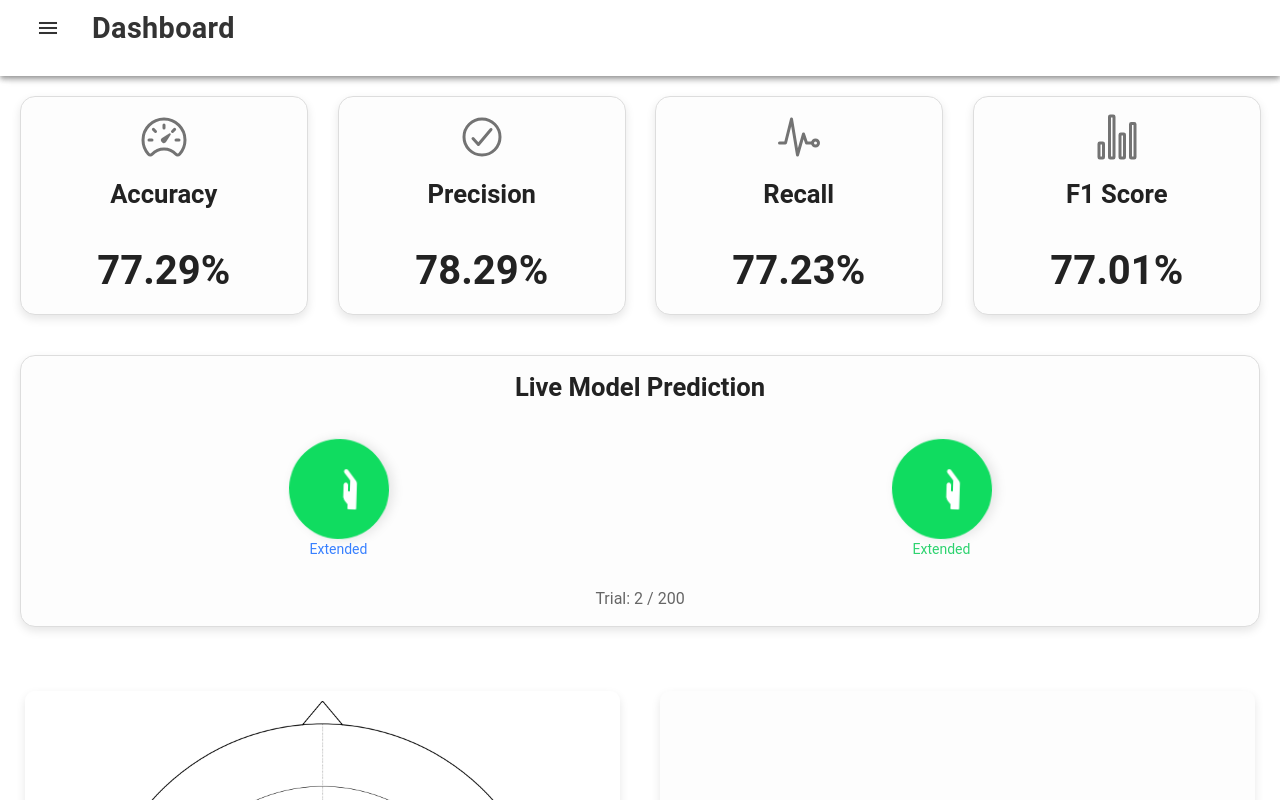
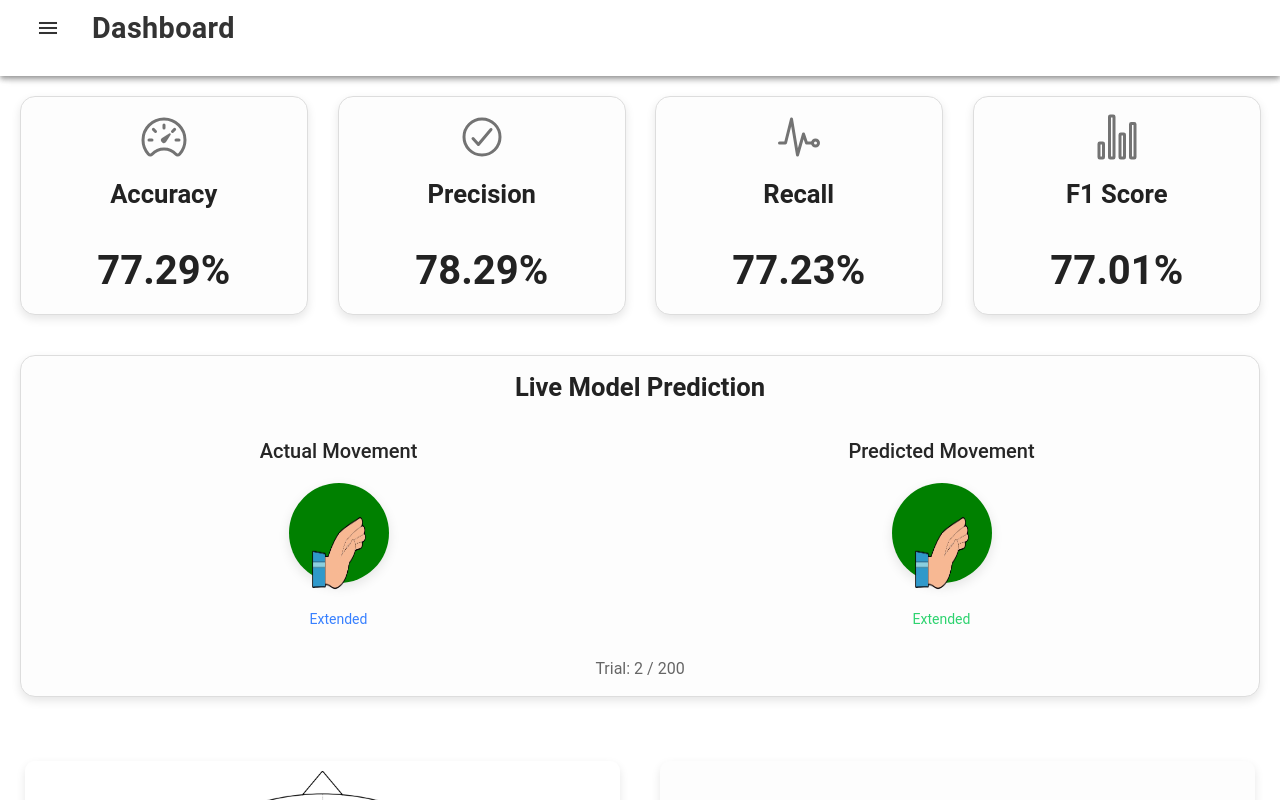
Before and after one commit to meneerfrikkie/MachineLearningDashboard, a React (Vite) app: page /home in a window 1280 px wide. Built offline with nearby package versions, Linux system fonts and the light colour scheme.

Commit message:
style: Using .png Images for Model

```diff
--- a/src/pages/WristPredictionAnimation.tsx
+++ b/src/pages/WristPredictionAnimation.tsx
@@ -1,9 +1,11 @@
 import React, { useState, useEffect } from 'react';
 import Papa from 'papaparse';
-import { IonText, IonRow, IonCol, IonCardTitle, IonCard, IonCardHeader, IonCardContent } from '@ionic/react';
+import { IonText, IonRow, IonCol, IonCardTitle, IonCard, IonCardHeader, IonCardContent, IonTitle } from '@ionic/react';
 import { motion } from 'framer-motion';
-import { IoHandLeft, IoHandLeftOutline } from 'react-icons/io5'; // Icons for wrist states
-import { FaHandHolding } from "react-icons/fa";
+
+// Replace with actual image paths for wrist flexion/extension
+import wristFlexionImage from '/images/WristFlexion.png';
+import wristExtensionImage from '/images/WristExtention.png';
 
 interface PredictionData {
   actual: string;
@@ -40,14 +42,9 @@ const WristPredictionAnimation: React.FC = () => {
 
   const getWristPosition = (value: string) => parseInt(value) === 1 ? "Extended" : "Flexed";
 
-  const getRotationAngle = (position: string) => {
-    // Extended -> 90 degrees right; Flexed -> 180 degrees down
-    return position === "Extended" ? -90 : 90;
-  };
-
-  const renderWristIcon = (position: string) => {
-    // Change icon appearance based on position
-    return position === "Extended" ? <FaHandHolding className="hand-icon" /> : <FaHandHolding className="hand-icon" />;
+  const renderWristImage = (position: string) => {
+    // Use corresponding images for wrist positions
+    return position === "Extended" ? wristExtensionImage : wristFlexionImage;
   };
 
   const isMatch = data[currentIndex]?.actual === data[currentIndex]?.predicted;
@@ -58,31 +55,53 @@ const WristPredictionAnimation: React.FC = () => {
         <IonCardTitle>Live Model Prediction</IonCardTitle>
       </IonCardHeader>
       <IonCardContent>
-        <IonRow className="prediction-row">
+        <IonRow className="prediction-row" style={{ textAlign: 'center' }}>
+          {/* Actual Movement (Always Green) */}
           <IonCol size="6">
+            <IonCardTitle style={{ marginBottom: '20px'}}>Actual Movement</IonCardTitle>
             <motion.div
-              className={`circle ${isMatch ? 'match' : 'mismatch'}`}
-              animate={{ rotate: getRotationAngle(getWristPosition(data[currentIndex]?.actual)) }} // Rotate based on actual position
+              className="circle"
+              style={{
+                backgroundColor: 'green', // Always green for actual
+                display: 'inline-block',
+                padding: '20px',
+                borderRadius: '50%',
+              }}
+            >
+              <img
+                src={data[currentIndex] ? renderWristImage(getWristPosition(data[currentIndex].actual)) : ''}
+                alt={getWristPosition(data[currentIndex]?.actual)}
+                style={{ width: '100px', height: '100px' }} // Adjust the size as needed
+              />
+            </motion.div>
+            <IonCardTitle color="primary">
+              <p>{data[currentIndex] && getWristPosition(data[currentIndex].actual)}</p>
+            </IonCardTitle>
+          </IonCol>
+
+          {/* Predicted Movement (Green or Red) */}
+          <IonCol size="6">
+          <IonCardTitle style={{ marginBottom: '20px'}}>Predicted Movement</IonCardTitle>
+            <motion.div
+              className="circle"
+              style={{
+                backgroundColor: isMatch ? 'green' : 'red', // Green if it matches, red otherwise
+                display: 'inline-block',
+                padding: '20px',
+                borderRadius: '50%',
+              }}
+              animate={{ rotate: [0, 360] }} // Example animation for predicted
               transition={{ duration: 0.5 }}
             >
-              {data[currentIndex] && renderWristIcon(getWristPosition(data[currentIndex].actual))}
+              <img
+                src={data[currentIndex] ? renderWristImage(getWristPosition(data[currentIndex].predicted)) : ''}
+                alt={getWristPosition(data[currentIndex]?.predicted)}
+                style={{ width: '100px', height: '100px' }} // Adjust the size as needed
+              />
             </motion.div>
-            <IonText color="primary">
-              <p>{data[currentIndex] && getWristPosition(data[currentIndex].actual)}</p>
-            </IonText>
-          </IonCol>
-
-          <IonCol size="6">
-            <motion.div
-              className={`circle ${isMatch ? 'match' : 'mismatch'}`}
-              animate={{ rotate: getRotationAngle(getWristPosition(data[currentIndex]?.predicted)) }} // Rotate based on predicted position
-              transition={{ duration: 0.5 }}
-            >
-              {data[currentIndex] && renderWristIcon(getWristPosition(data[currentIndex].predicted))}
-            </motion.div>
-            <IonText color="success">
+            <IonCardTitle color={isMatch ? 'success' : 'danger'}>
               <p>{data[currentIndex] && getWristPosition(data[currentIndex].predicted)}</p>
-            </IonText>
+            </IonCardTitle>
           </IonCol>
         </IonRow>
 
```
Also changed, not shown: public/images/WristExtention.png (added), public/images/WristFlexion.png (added).
